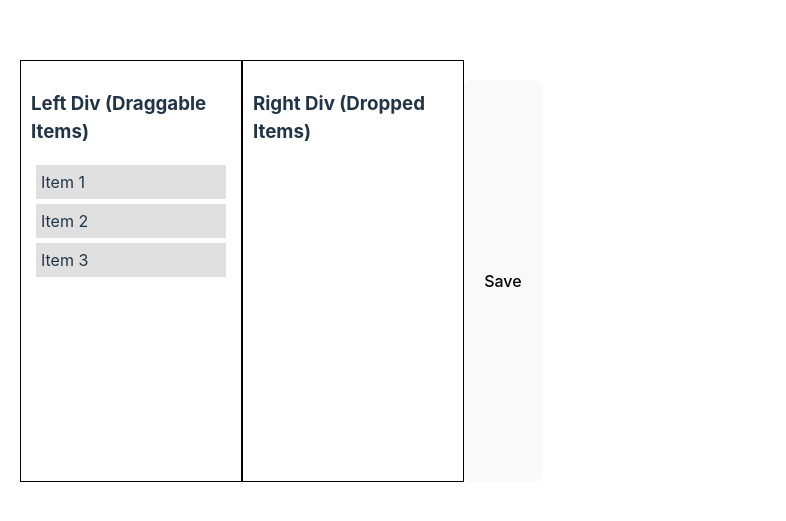
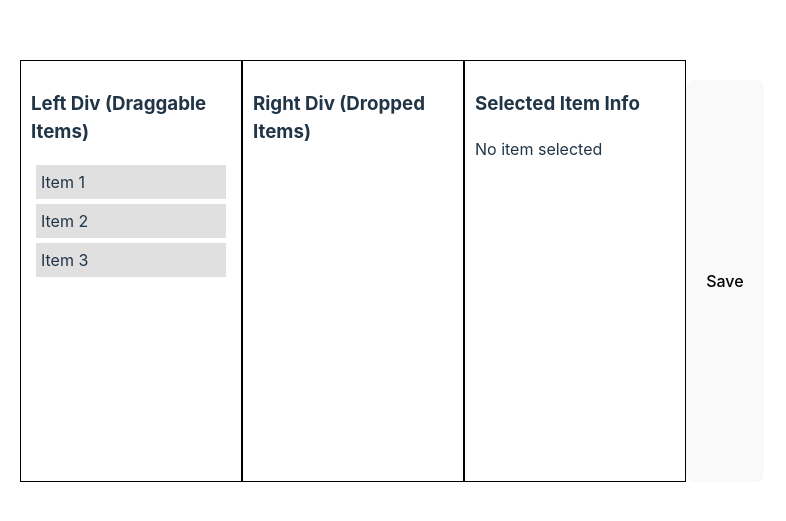
Before and after one commit to codebymarco/draganddrop, a React (Vite) app: page / in a window 1280 px wide. Shown: the part 129-650 px from the top of the page, without its empty margins (0-786 px from the left). Built offline with nearby package versions, Linux system fonts and the light colour scheme.

Commit message:
fourth verrsion

```diff
--- a/src/App.jsx
+++ b/src/App.jsx
@@ -4,6 +4,7 @@ const App = () => {
   const [leftItems, setLeftItems] = useState(['Item 1', 'Item 2', 'Item 3']);
   const [rightItems, setRightItems] = useState([]);
   const [draggedItemIndex, setDraggedItemIndex] = useState(null);
+  const [selectedItemInfo, setSelectedItemInfo] = useState({ index: null, value: null });
 
   useEffect(() => {
     // Load saved items from localStorage when the component mounts
@@ -33,7 +34,6 @@ const App = () => {
   const handleSortDrop = (e, index) => {
     e.preventDefault();
     const item = e.dataTransfer.getData('text/plain');
-    const draggedOverItem = rightItems[index];
 
     // Rearrange the items
     setRightItems((prev) => {
@@ -50,6 +50,10 @@ const App = () => {
   const handleSave = () => {
     localStorage.setItem('rightItems', JSON.stringify(rightItems));
     alert('Items saved to localStorage!');
+  };
+
+  const handleItemClick = (index, item) => {
+    setSelectedItemInfo({ index, value: item });
   };
 
   return (
@@ -80,6 +84,7 @@ const App = () => {
           </div>
         ))}
       </div>
+
       <div
         style={{
           width: '200px',
@@ -99,6 +104,7 @@ const App = () => {
             onDragStart={(e) => handleDragStart(e, item, index)}
             onDrop={(e) => handleSortDrop(e, index)}
             onDragOver={handleDragOver}
+            onClick={() => handleItemClick(index, item)}
             style={{
               padding: '5px',
               margin: '5px',
@@ -116,6 +122,26 @@ const App = () => {
           </div>
         ))}
       </div>
+
+      <div
+        style={{
+          width: '200px',
+          height: '400px',
+          border: '1px solid black',
+          padding: '10px',
+        }}
+      >
+        <h3>Selected Item Info</h3>
+        {selectedItemInfo.index !== null ? (
+          <div>
+            <p>Index: {selectedItemInfo.index}</p>
+            <p>Value: {selectedItemInfo.value}</p>
+          </div>
+        ) : (
+          <p>No item selected</p>
+        )}
+      </div>
+
       <button onClick={handleSave} style={{ marginTop: '20px' }}>
         Save
       </button>
```
